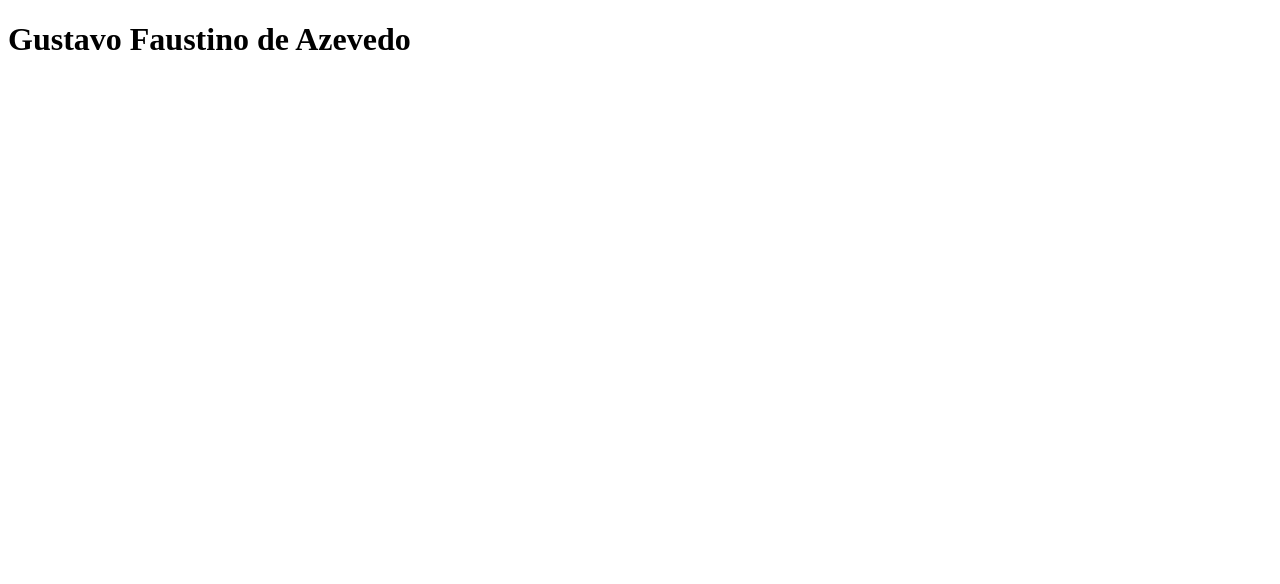
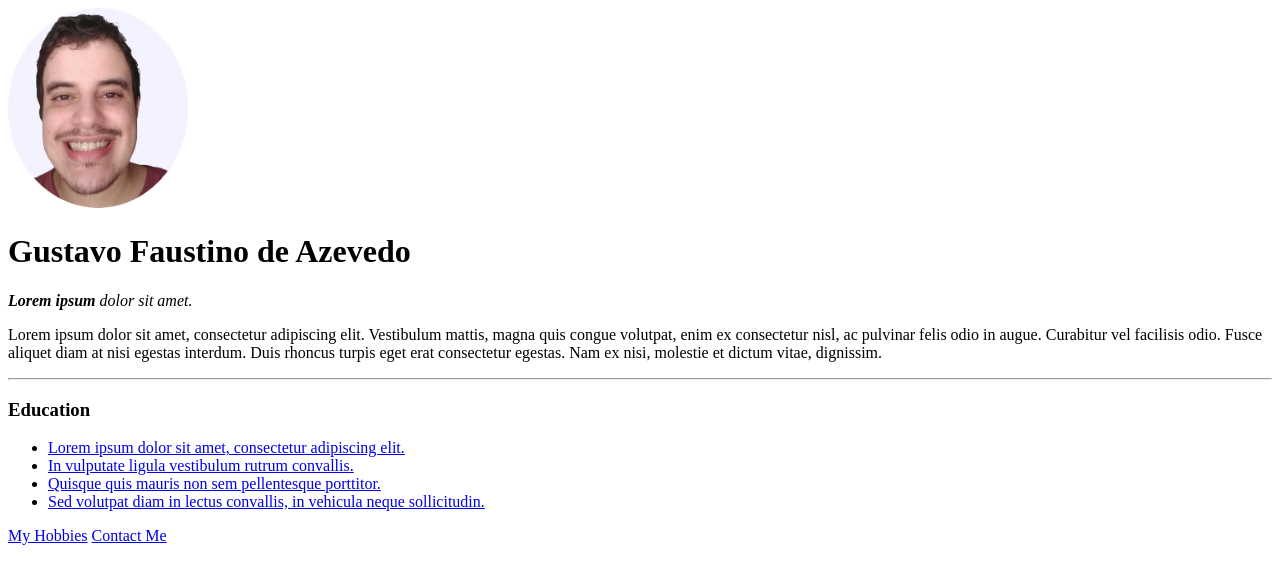
Before and after one commit to Gustavo195/Web-Development, a plain HTML site: page HTML - Personal Site/index.html in a window 1280 px wide. Drawn offline with Linux system fonts and the light colour scheme.

Commit message:
basic html

```diff
--- a/HTML - Personal Site/index.html
+++ b/HTML - Personal Site/index.html
@@ -1,10 +1,34 @@
 <!DOCTYPE html>
 <html lang="pt-BR" dir="ltr">
+
 <head>
   <meta charset="utf-8">
   <title>Gustavo's Personal Site</title>
 </head>
+
 <body>
+  <img src="images/gustavo_face.png" width="180" height="200" alt="gustavo
+  profile picture">
   <h1>Gustavo Faustino de Azevedo</h1>
+  <p><em><strong>Lorem ipsum</strong> dolor sit amet.</em></p>
+  <p>Lorem ipsum dolor sit amet, consectetur adipiscing elit. Vestibulum mattis,
+    magna quis congue volutpat, enim ex consectetur nisl, ac pulvinar felis odio
+    in augue. Curabitur vel facilisis odio. Fusce aliquet diam at nisi egestas
+    interdum. Duis rhoncus turpis eget erat consectetur egestas. Nam ex nisi,
+    molestie et dictum vitae, dignissim.</p>
+  <hr>
+  <h3>Education</h3>
+  <ul>
+    <li><a href="#">Lorem ipsum dolor sit amet, consectetur adipiscing elit.</a></li>
+    <li><a href="#">In vulputate ligula vestibulum rutrum convallis.</a></li>
+    <li><a href="#">Quisque quis mauris non sem pellentesque porttitor.</a></li>
+    <li><a href="#">Sed volutpat diam in lectus convallis, in vehicula neque
+      sollicitudin.</a></li>
+  </ul>
+  <a href="hobbies.html">My Hobbies</a>
+  <a href="contact.html">Contact Me</a>
+
+
 </body>
+
 </html>
```
Also changed, not shown: HTML - Personal Site/contact.html (added, +13 -0 lines), HTML - Personal Site/hobbies.html (added, +16 -0 lines), HTML - Personal Site/images/gustavo_face.png (added). Lines whose indentation alone changed are shown as unchanged.
